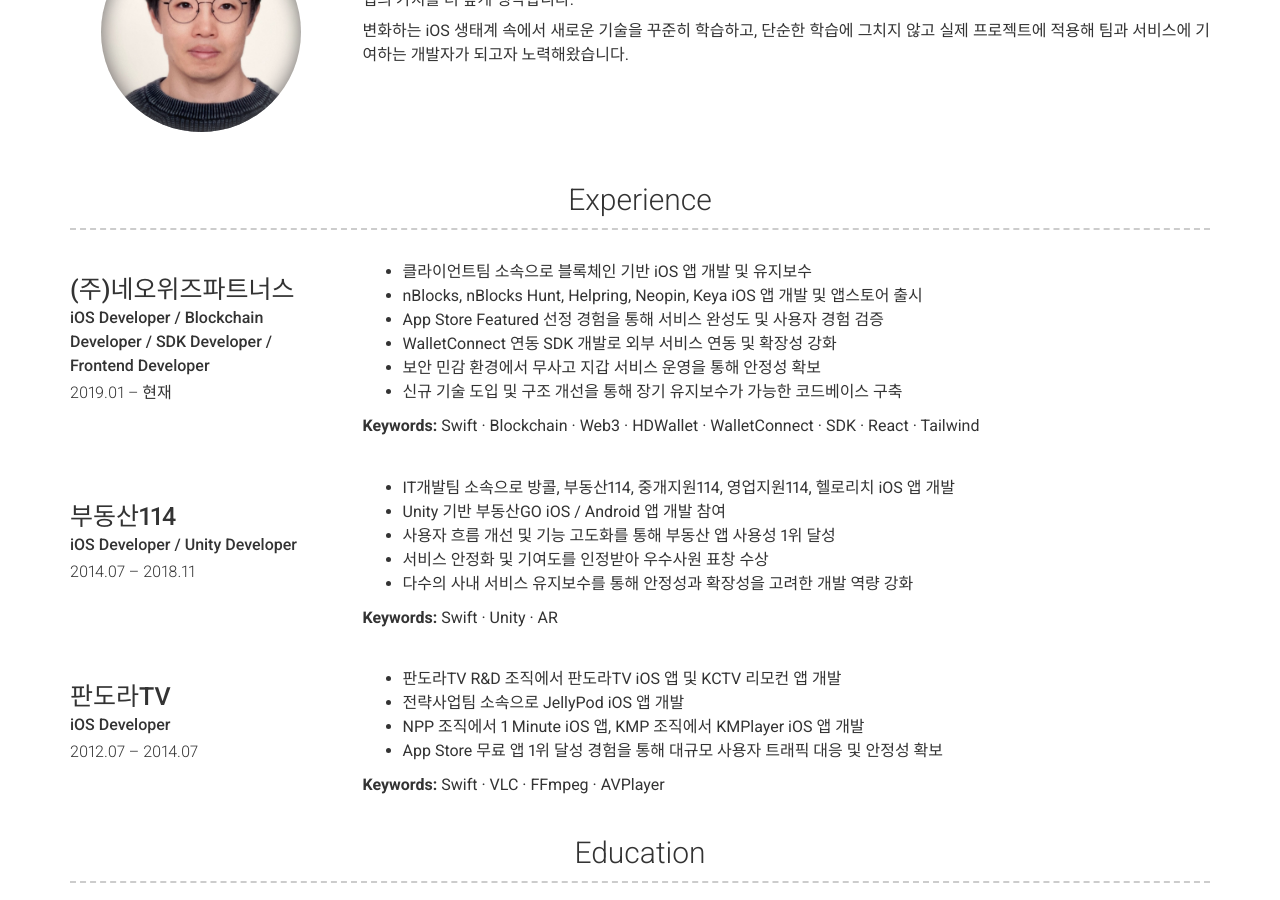
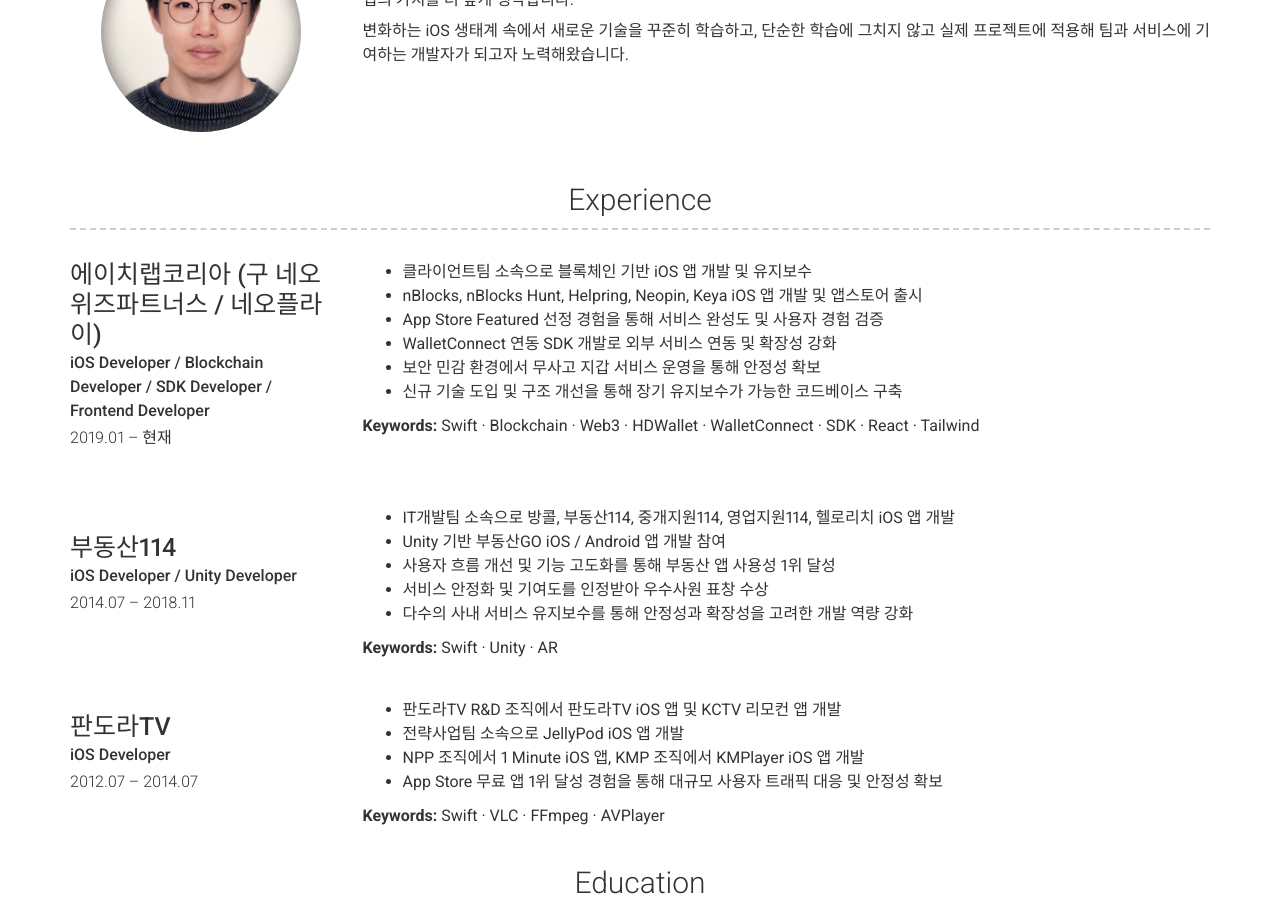
Before and after one commit to toypresent81/toypresent81.github.io, a Jekyll site: the page built from index.md, in a window 1280 px wide and 900 px high, scrolled down 370 px. Built offline with Jekyll 4.4.1, drawn with Linux system fonts in a browser that asks for light colours; nearby versions of some CDN libraries.

Commit message:
Update _config.yml

```diff
--- a/_config.yml
+++ b/_config.yml
@@ -50,7 +50,7 @@ content:
     layout: list
     content:
       - layout: left
-        title: (주)네오위즈파트너스
+        title: 에이치랩코리아 (구 네오위즈파트너스 / 네오플라이)
         sub_title: iOS Developer / Blockchain Developer / SDK Developer / Frontend Developer
         caption: 2019.01 – 현재
         description: |
```
